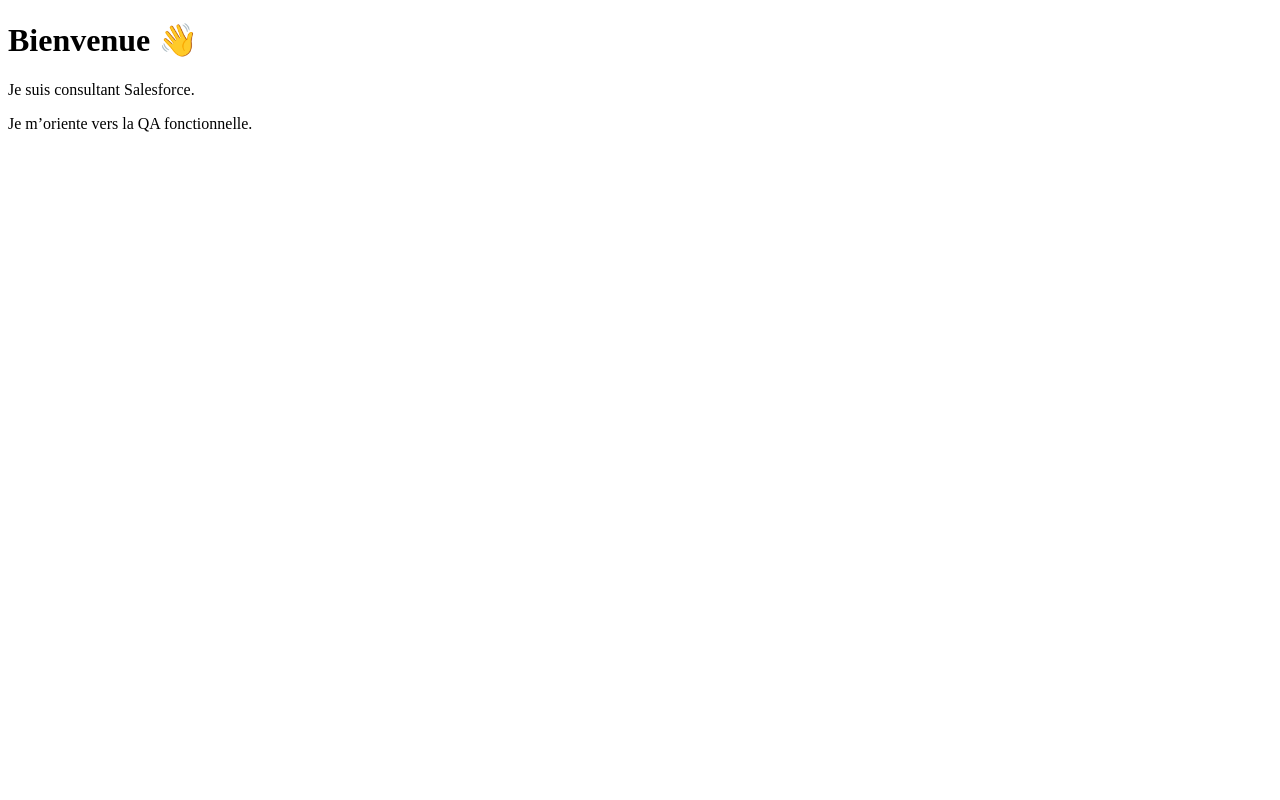
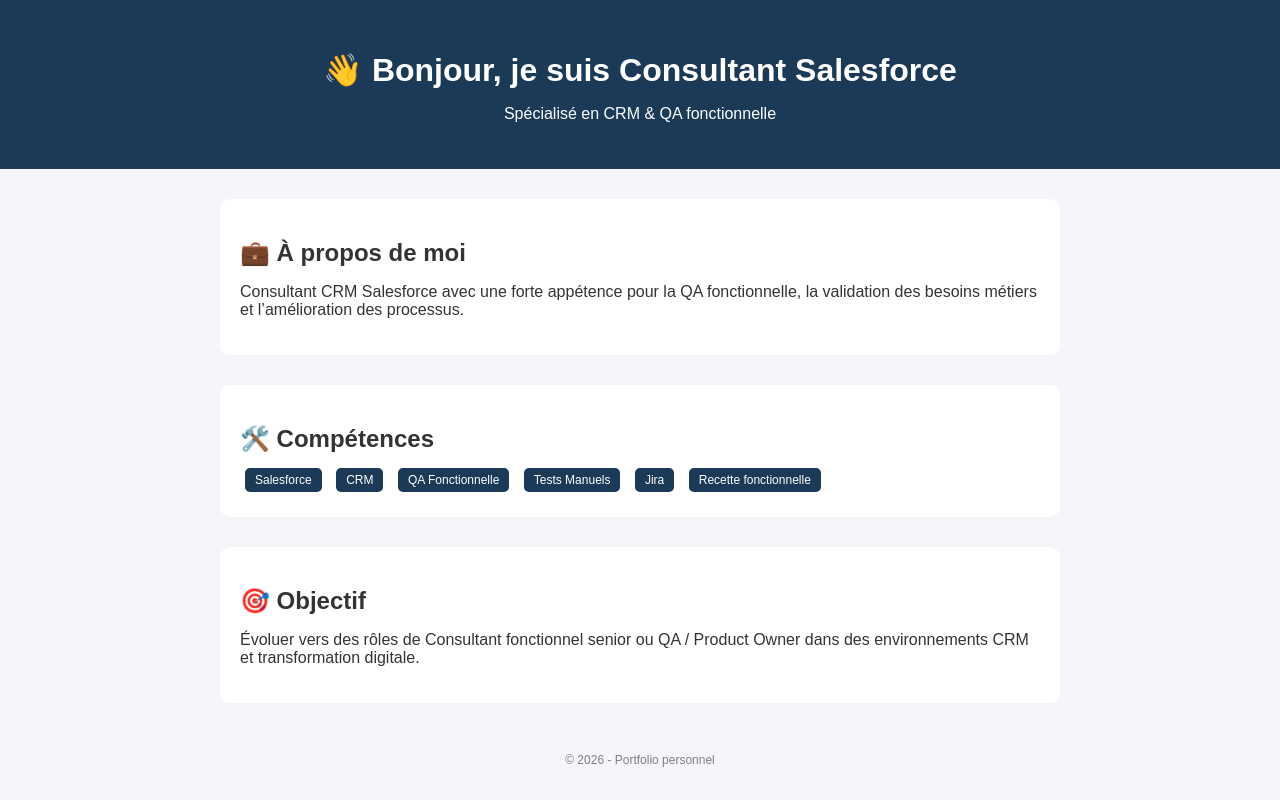
Before and after one commit to hercamby/hermann-mbozeko, a plain HTML site: page index.html in a window 1280 px wide. Drawn offline with Linux system fonts and the light colour scheme.

Commit message:
Update index.html

```diff
--- a/index.html
+++ b/index.html
@@ -1,11 +1,90 @@
 <!DOCTYPE html>
-<html>
+<html lang="fr">
 <head>
-  <title>Mon profil</title>
+  <meta charset="UTF-8">
+  <title>Portfolio - Consultant Salesforce</title>
+  <style>
+    body {
+      font-family: Arial, sans-serif;
+      margin: 0;
+      background: #f4f6f9;
+      color: #333;
+    }
+
+    header {
+      background: #1b3a57;
+      color: white;
+      padding: 30px;
+      text-align: center;
+    }
+
+    section {
+      max-width: 800px;
+      margin: 30px auto;
+      background: white;
+      padding: 20px;
+      border-radius: 10px;
+    }
+
+    h1, h2 {
+      margin-bottom: 10px;
+    }
+
+    .tag {
+      display: inline-block;
+      background: #1b3a57;
+      color: white;
+      padding: 5px 10px;
+      border-radius: 5px;
+      margin: 5px;
+      font-size: 12px;
+    }
+
+    footer {
+      text-align: center;
+      padding: 20px;
+      font-size: 12px;
+      color: gray;
+    }
+  </style>
 </head>
+
 <body>
-  <h1>Bienvenue 👋</h1>
-  <p>Je suis consultant Salesforce.</p>
-  <p>Je m’oriente vers la QA fonctionnelle.</p>
+
+<header>
+  <h1>👋 Bonjour, je suis Consultant Salesforce</h1>
+  <p>Spécialisé en CRM & QA fonctionnelle</p>
+</header>
+
+<section>
+  <h2>💼 À propos de moi</h2>
+  <p>
+    Consultant CRM Salesforce avec une forte appétence pour la QA fonctionnelle,
+    la validation des besoins métiers et l’amélioration des processus.
+  </p>
+</section>
+
+<section>
+  <h2>🛠️ Compétences</h2>
+  <span class="tag">Salesforce</span>
+  <span class="tag">CRM</span>
+  <span class="tag">QA Fonctionnelle</span>
+  <span class="tag">Tests Manuels</span>
+  <span class="tag">Jira</span>
+  <span class="tag">Recette fonctionnelle</span>
+</section>
+
+<section>
+  <h2>🎯 Objectif</h2>
+  <p>
+    Évoluer vers des rôles de Consultant fonctionnel senior ou QA / Product Owner
+    dans des environnements CRM et transformation digitale.
+  </p>
+</section>
+
+<footer>
+  © 2026 - Portfolio personnel
+</footer>
+
 </body>
 </html>
```
